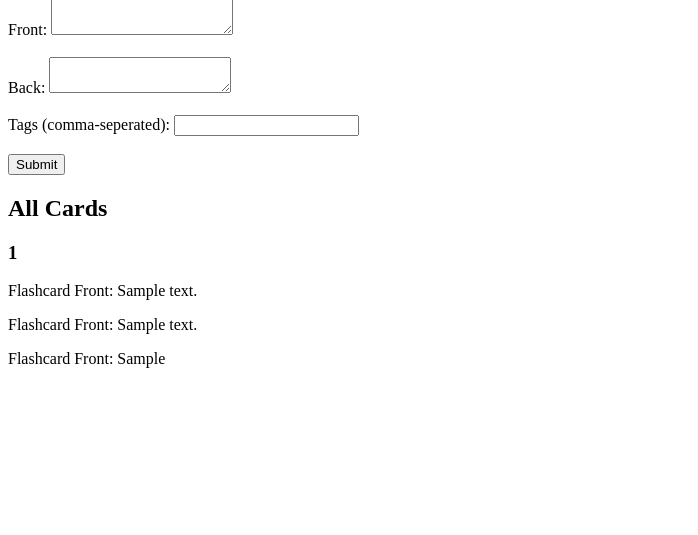
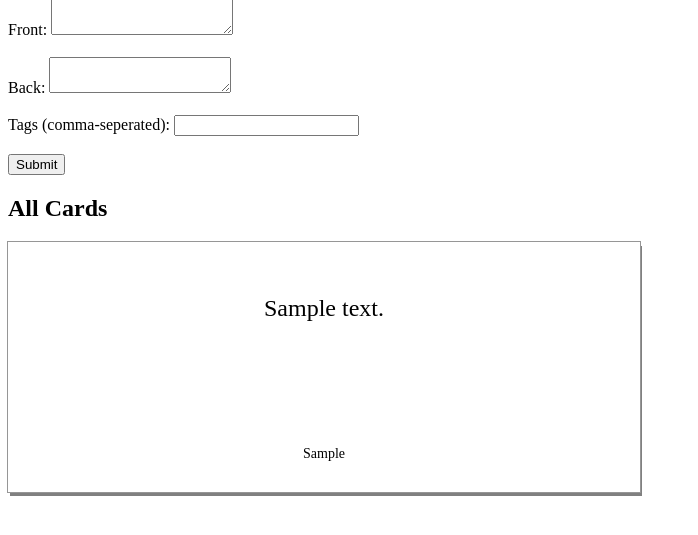
Before and after one commit to seanmisra/flashcard-depo, a PHP site: page / in a window 1280 px wide. Shown: the part 188-723 px from the top of the page, without its empty margins (0-698 px from the left). Run offline with PHP 8.4, Linux system fonts and the light colour scheme; the visitor is signed in with stand-in values (Sample User, id 1); tables that the repository leaves empty hold one stand-in row (values such as "Sample post").

Commit message:
Flashcard flip effect

```diff
--- a/src/cardAction.php
+++ b/src/cardAction.php
@@ -1,5 +1,6 @@
 <?php
     require("connection.php");
+    require("./model/Card.php");
 
     $flashcardFront = "";
     $flashcardBack = "";
@@ -42,18 +43,26 @@
         }
 
         while($row = $result->fetch(PDO::FETCH_ASSOC)) {
-            $allCards[] = $row;
+            $cardId = $row['id'];
+            $cardFront = $row['front_desc'];
+            $cardBack = $row['back_desc'];
+            $tags = $row['tags'];
+            $thisCard = new Card($cardId, $cardFront, $cardBack, $tags);
+            $allCards[] = $thisCard;
         }
         // print_r($allCards);
     ?>
 
     <h2>All Cards</h2>
     <?php foreach($allCards as $card): ?>
-        <h3> <?php echo $card['id']?> </h3>
-        <p>Flashcard Front: <?php echo $card['front_desc']?> </p>
-        <p>Flashcard Front: <?php echo $card['back_desc']?> </p>
-        <p>Flashcard Front: <?php echo $card['tags']?> </p>
-        <br><br>
+        <div class="card"
+            id="<?php echo $card->getCardId()?>"
+            onclick="<?php echo 'clickCard(' . $card->getCardId() . ')'?>">
 
+
+                <p class="card-front show-side"><?php echo $card->getCardFront()?> </p>
+                <p class="card-back hide-side"><?php echo $card->getCardBack()?> </p>
+                <div class="tags"><?php echo $card->getFormattedTags()?> </div>
+        </div>
     <?php endforeach; ?>
 </div>
--- a/src/index.php
+++ b/src/index.php
@@ -11,6 +11,10 @@ error_reporting(E_ALL);
 ?>
 
 <html>
+    <head>
+      <link rel='stylesheet' href='style/style.css'>
+      <script src='script/cardScript.js'></script>
+    </head>
     <p><?php echo "WELCOME: " . $_SESSION['username']; ?></p>
     <a href="logout.php">Logout</a>
 
@@ -33,5 +37,5 @@ error_reporting(E_ALL);
 
         <button>Submit</button>
     </form>
+  <?php require('cardAction.php') ?>
 </html>
-<?php require('cardAction.php') ?>
--- a/src/model/Card.php
+++ b/src/model/Card.php
@@ -7,7 +7,7 @@ class Card {
     # this only works because the access modifiers are private, the variables are then implied
     private $tagList = [];
 
-    public function __construct(private string $cardFront, private string $cardBack, private string $tags) {
+    public function __construct(private int $cardId, private string $cardFront, private string $cardBack, private string $tags) {
         $this->tagList = explode(",", $tags);
     }
 
@@ -23,4 +23,16 @@ class Card {
         return $this->tags;
     }
 
+    public function getTagList(): array {
+        return $this->tagList;
+    }
+
+    public function getFormattedTags(): string {
+        return implode(", ", $this->tagList);
+    }
+
+    public function getCardId(): int {
+        return $this->cardId;
+    }
+
 }
--- /dev/null
+++ b/src/script/cardScript.js
@@ -0,0 +1,13 @@
+function clickCard(id) {
+    let cardElem = document.getElementById(id);
+
+    console.log(cardElem);
+
+    if (cardElem) {
+        let showSide = cardElem.getElementsByClassName('show-side')[0];
+        let hideSide = cardElem.getElementsByClassName('hide-side')[0];
+
+        showSide.classList.replace('show-side', 'hide-side');
+        hideSide.classList.replace('hide-side', 'show-side');
+    }
+}
--- /dev/null
+++ b/src/style/style.css
@@ -0,0 +1,32 @@
+.card {
+    outline: 1px solid rgb(150, 150, 150);
+    box-shadow: 2px 4px gray;
+    width: 50%;
+    height: 250px;
+    display: flex;
+    flex-direction: column;
+    justify-content: center;
+    align-items: center;
+    font-size: 18px;
+    margin-bottom: 20px;
+    cursor: pointer;
+}
+
+.card:hover {
+    opacity: .6;
+}
+
+.hide-side {
+    display: none;
+    font-size: 24px;
+}
+
+.show-side {
+    display: block;
+    font-size: 24px;
+}
+
+.tags {
+    margin-top: 100px;
+    font-size: 14px;
+}
```
